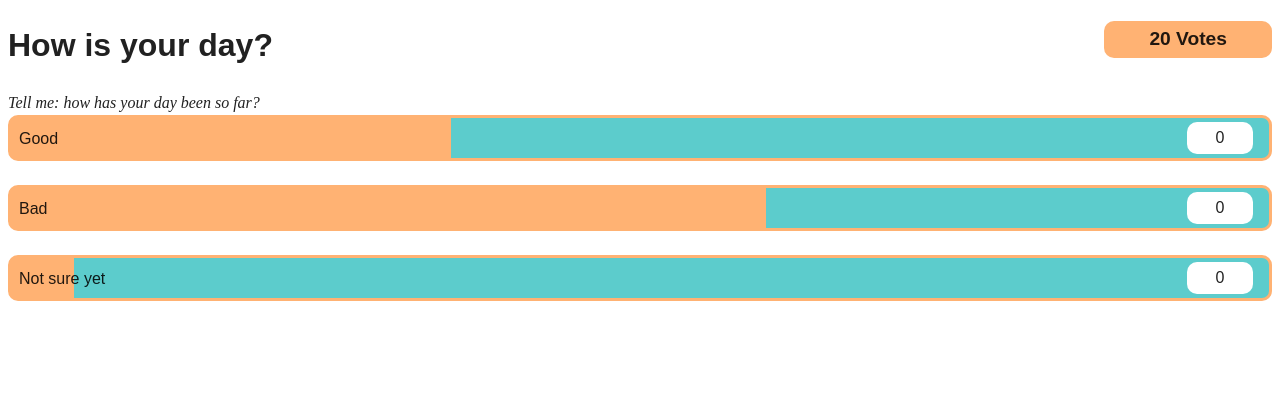
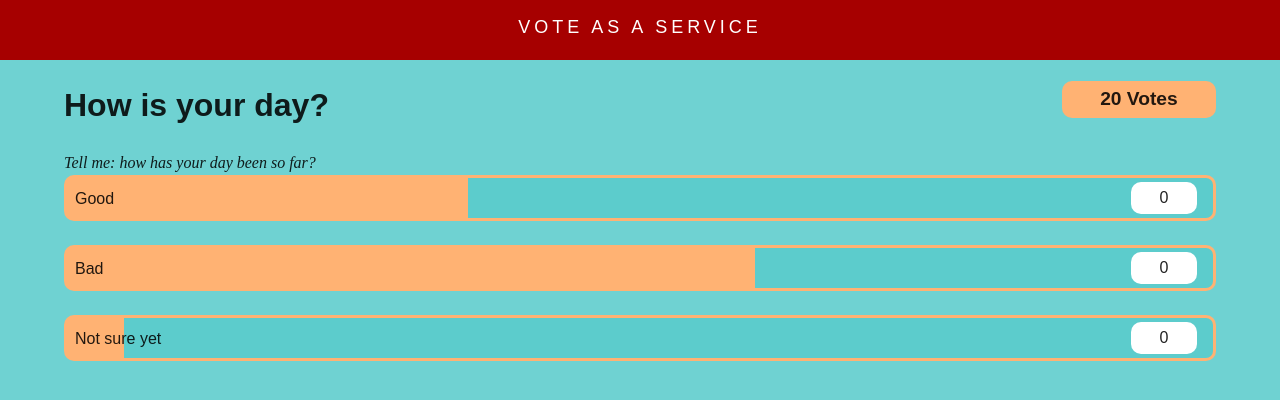
Before and after one commit to d023975/myreactapp, a React (Create React App) app: page / in a window 1280 px wide. Shown: the top 400 px of the page. Built offline with nearby package versions, Linux system fonts and the light colour scheme.

Commit message:
add Voting comp to app container

```diff
--- a/src/index.js
+++ b/src/index.js
@@ -1,9 +1,9 @@
 import React from 'react';
 import ReactDOM from 'react-dom';
 import './index.css';
-//import ChoiceBar from './components/ChoiceBar';
 import ModalDialog from './components/ModalDialog';
 import VotingComponent from './components/VotingComponent';
+import App from './App';
 import * as serviceWorker from './serviceWorker';
 
 // Sample data
@@ -17,9 +17,15 @@ const vote = {
 	]
 };
 
-ReactDOM.render(<VotingComponent vote={vote} />, document.getElementById('root'));
+ReactDOM.render(
+	<App>
+		<VotingComponent vote={vote} />
+	</App>,
+	document.getElementById('root')
+);
 var title = { subtitle: 'ModalDialog' };
 ReactDOM.render(<ModalDialog title={title} />, document.getElementById('modalMountPoint'));
+
 // If you want your app to work offline and load faster, you can change
 // unregister() to register() below. Note this comes with some pitfalls.
 // Learn more about service workers: https://bit.ly/CRA-PWA
```
